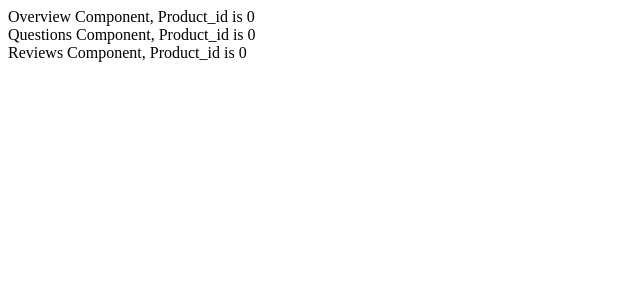
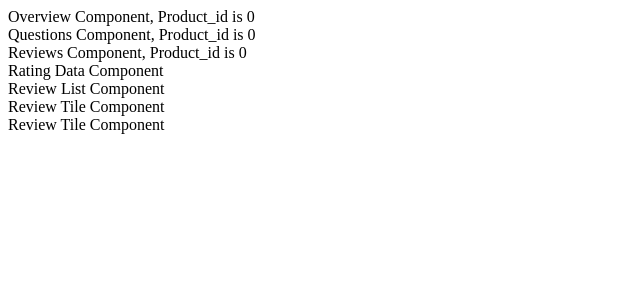
Before and after one commit to Hellequin5/frontend-capstone, a React app: page / in a window 1280 px wide. Shown: the top 300 px of the page, without its empty margins (0-640 px from the left). Built offline with nearby package versions, Linux system fonts and the light colour scheme; no server answers; the HTML template or start-up script is replaced by a standard one.

Commit message:
implemented basic file structure

```diff
--- /dev/null
+++ b/client/src/reviews/RatingData/RatingData.jsx
@@ -0,0 +1,13 @@
+import React, {useContext} from 'react';
+import Product_Id_Context from '../../context.jsx';
+
+const RatingData = () => {
+
+  return (
+    <div>
+      Rating Data Component
+    </div>
+  )
+}
+
+export default RatingData;
--- /dev/null
+++ b/client/src/reviews/Reviews List/ReviewList.jsx
@@ -0,0 +1,16 @@
+import React, {useContext} from 'react';
+import Product_Id_Context from '../../context.jsx';
+import ReviewTile from './ReviewTile.jsx'
+
+const ReviewList = () => {
+
+  return (
+    <div>
+      Review List Component
+      <ReviewTile/>
+      <ReviewTile/>
+    </div>
+  )
+}
+
+export default ReviewList
--- /dev/null
+++ b/client/src/reviews/Reviews List/ReviewTile.jsx
@@ -0,0 +1,13 @@
+import React, {useContext} from 'react';
+import Product_Id_Context from '../../context.jsx';
+
+const ReviewTile = () => {
+
+  return (
+    <div>
+      Review Tile Component
+    </div>
+  )
+}
+
+export default ReviewTile
--- a/client/src/reviews/index.jsx
+++ b/client/src/reviews/index.jsx
@@ -1,5 +1,7 @@
 import React, {useContext} from 'react';
 import Product_Id_Context from '../context.jsx';
+import ReviewList from './Reviews List/ReviewList.jsx';
+import RatingData from './RatingData/RatingData.jsx'
 
 const Reviews = (props) => {
   const product_id = useContext(Product_Id_Context);
@@ -8,6 +10,8 @@ const Reviews = (props) => {
     <div>
 
     Reviews Component, Product_id is {product_id}
+    <RatingData/>
+    <ReviewList/>
 
     </div>
   )
```
